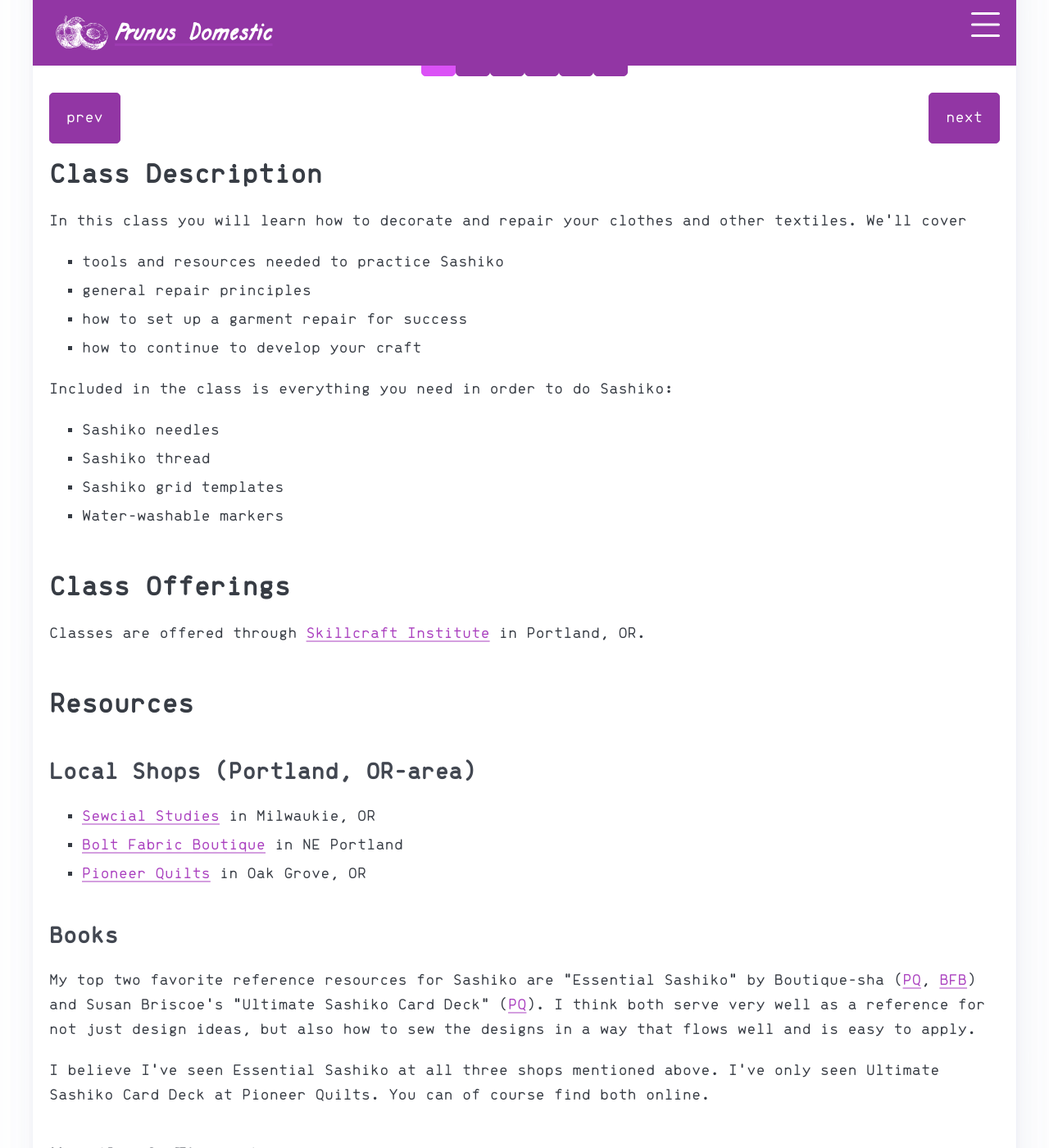
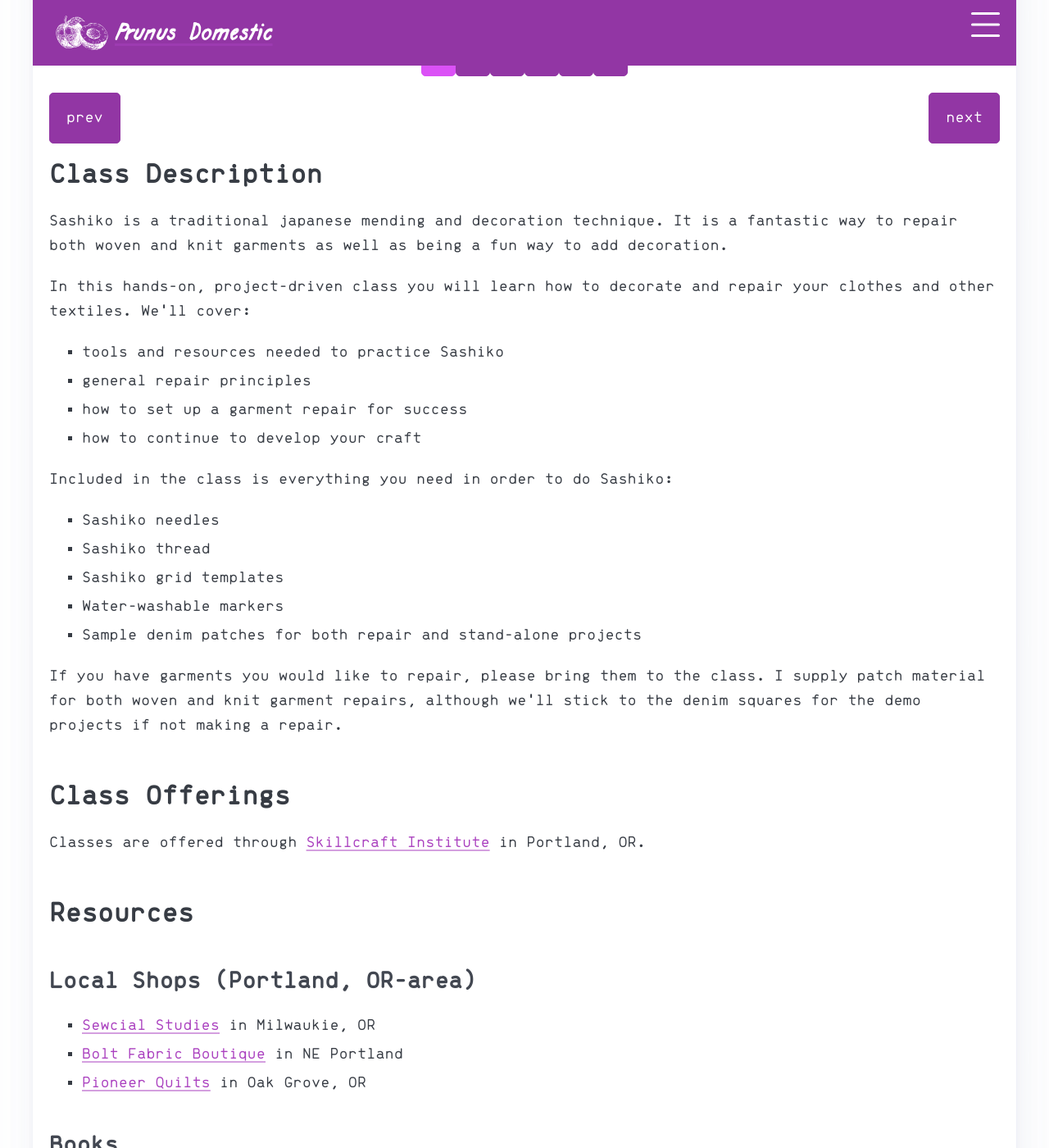
Before and after one commit to RagingRoosevelt/prunusdomestic_com, a Jekyll site: the page built from _classes/intro_to_clothing_repair_with_sashiko.html, in a window 1280 px wide and 1400 px high, scrolled down 489 px. Shown: the whole window at 82% size. Built offline with Jekyll 4.4.1, drawn with Linux system fonts in a browser that asks for light colours; some of the changed text lies outside the part shown.

Commit message:
Update sashiko class description

```diff
--- a/_classes/intro_to_clothing_repair_with_sashiko.html
+++ b/_classes/intro_to_clothing_repair_with_sashiko.html
@@ -20,20 +20,29 @@
 ---
         <h2>Class Description</h2>
         <p>
-          In this class you will learn how to decorate and repair your clothes and other textiles.  We'll cover </p>
+          Sashiko is a traditional japanese mending and decoration technique.  It is a fantastic way to repair both woven and knit garments as well as being a fun way to add
+          decoration.
+        </p><p>
+          In this hands-on, project-driven class you will learn how to decorate and repair your clothes and other textiles.  We'll cover:
+        </p>
         <ul>
           <li>tools and resources needed to practice Sashiko</li>
           <li>general repair principles</li>
           <li>how to set up a garment repair for success</li>
           <li>how to continue to develop your craft</li>
-        </ul><p>
+        </ul>
+        <p>
         Included in the class is everything you need in order to do Sashiko:</p>
         <ul>
           <li>Sashiko needles</li>
           <li>Sashiko thread</li>
           <li>Sashiko grid templates</li>
           <li>Water-washable markers</li>
+          <li>Sample denim patches for both repair and stand-alone projects</li>
         </ul>
+        <p>
+        If you have garments you would like to repair, please bring them to the class.  I supply patch material for both woven and knit garment repairs, although we'll stick to the denim squares for the demo projects if not making a repair.
+        </p>
         <h2>Class Offerings</h2>
         <p>
           Classes are offered through <a href="https://skillcraft.institute/">Skillcraft Institute</a> in Portland, OR.
@@ -47,8 +56,9 @@
         </ul>
         <h3>Books</h3>
         <p>
-        My top two favorite reference resources for Sashiko are "Essential Sashiko" by Boutique-sha (<a href="https://www.pioneerquiltshop.com/shop/BOOKS/Japanese-Sashiko/p/Essential-Sashiko-A-Dictionary-of-the-92-Most-Popular-Patterns-x80206316.htm">PQ</a>, <a href="https://shop.boltfabricboutique.com/products/essential-sashiko-a-dictionary-of-the-92-most-popular-patterns-with-actual-size-templates-boutique-sha">BFB</a>) and Susan Briscoe's "Ultimate Sashiko Card Deck" (<a href="https://www.pioneerquiltshop.com/shop/c/p/Ultimate-Sashiko-Card-Deck-x79127883.htm">PQ</a>). I think both serve very well as a reference for not just design ideas, but also how to sew the designs in a way that flows well and is easy to apply.</p><p>
-
+        My top two favorite reference resources for Sashiko are "Essential Sashiko" by Boutique-sha (<a href="https://www.pioneerquiltshop.com/shop/BOOKS/Japanese-Sashiko/p/Essential-Sashiko-A-Dictionary-of-the-92-Most-Popular-Patterns-x80206316.htm">PQ</a>, <a href="https://shop.boltfabricboutique.com/products/essential-sashiko-a-dictionary-of-the-92-most-popular-patterns-with-actual-size-templates-boutique-sha">BFB</a>) and Susan Briscoe's "Ultimate Sashiko Card Deck" (<a href="https://www.pioneerquiltshop.com/shop/c/p/Ultimate-Sashiko-Card-Deck-x79127883.htm">PQ</a>). I think both serve very well as a reference for not just design ideas, but also how to sew the designs in a way that flows well and is easy to apply.
+        </p>
+        <p>
         I believe I've seen Essential Sashiko at all three shops mentioned above.  I've only seen Ultimate Sashiko Card Deck at Pioneer Quilts.  You can of course find both online.
         </p>
         <h3>Needle &amp; Thread</h3>
@@ -58,6 +68,8 @@
         <h3>Templates</h3>
         <p>
         I have published a number of templates online for free if you have access to a 3D printer.  I have both <a href="https://www.printables.com/model/1736095-sashiko-templates-floral-shapes">decorative</a> and <a href="https://www.printables.com/model/1322339">foundational</a> templates.
+        </p>
+        <p>
         If you live in Multnomah County, there is a <a href="https://multcolib.org/policies/3d-printer-policy-makerspace">3D printer service</a>.  The <a href="https://westlinnoregon.gov/library/3d-printing">West Linn library has a similar program</a> for Clackamas County residents.
         </p>
         <p>You can also buy stickable, printable, washable embroidery transfer "paper".  I believe this might also be sold as washable stabilizer.  Sulky is a well known brand for this product.
--- a/docker-compose.yml
+++ b/docker-compose.yml
@@ -14,7 +14,10 @@
     # `bundle exec` so the Gemfile's github-pages pins win over the Jekyll
     # baked into the image (4.2.2), which is not the version GitHub Pages runs.
     # `bundle check ||` makes the gem volume self-populating on a fresh clone.
-    command: sh -lc 'bundle check || bundle install; bundle exec jekyll serve --host 0.0.0.0 --port 8000 --livereload --livereload-port 35730 --incremental --force_polling'
+    # No --incremental: a page's title suffix comes from its section index's
+    # front matter, and incremental only re-renders files whose own source
+    # changed, so it serves stale titles. A full build is under a second.
+    command: sh -lc 'bundle check || bundle install; bundle exec jekyll serve --host 0.0.0.0 --port 8000 --livereload --livereload-port 35730 --force_polling'
 
 volumes:
   bundle:
```
Lines whose indentation alone changed are shown as unchanged.
